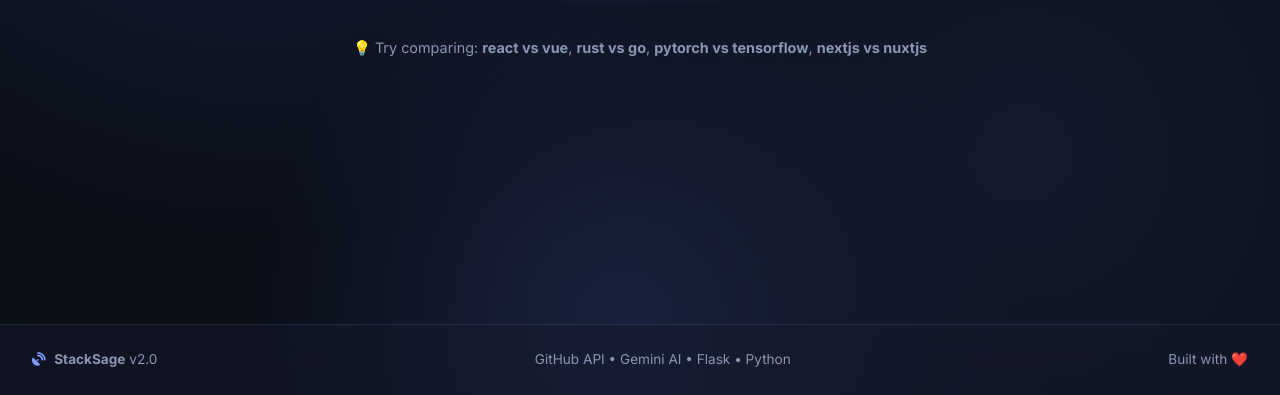
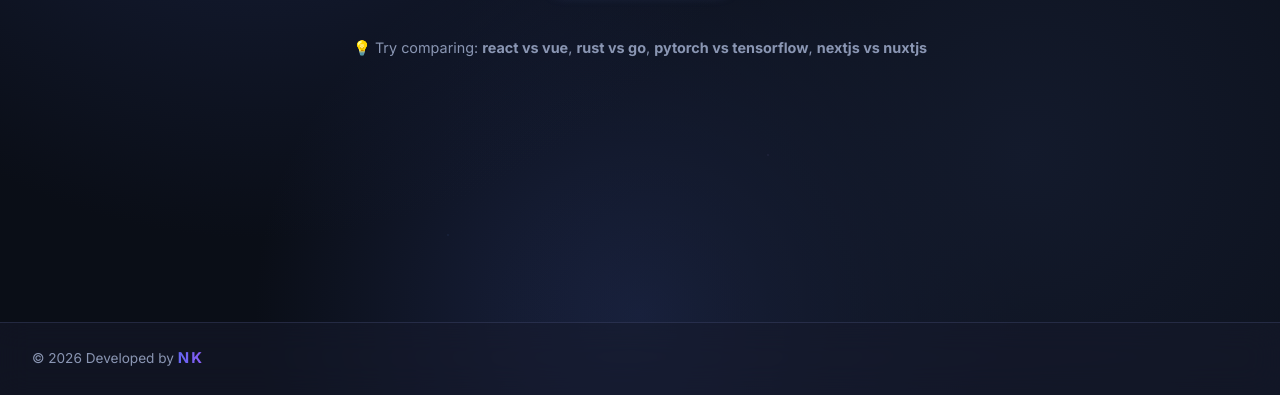
Before and after one commit to nakhkhottro-NK/stacksagebyNK, a Flask app: page /compare in a window 1280 px wide. Shown: the part 405-800 px from the top of the page. Run offline with Flask 3, Linux system fonts and the light colour scheme.

Commit message:
footer: © 2026 Developed by NK

```diff
--- a/templates/base.html
+++ b/templates/base.html
@@ -94,9 +94,7 @@
 <!-- ── FOOTER ── -->
 <footer>
   <div class="footer-inner">
-    <span><i class="fas fa-satellite-dish"></i> <strong>StackSage</strong> v2.0</span>
-    <span>GitHub API • Gemini AI • Flask • Python</span>
-    <span data-i18n="footer_dev">Developed by <strong style="background:linear-gradient(90deg,#6366f1,#8b5cf6);-webkit-background-clip:text;-webkit-text-fill-color:transparent;font-weight:700">NK</strong> 🚀</span>
+    <span>© 2026 Developed by <strong style="background:linear-gradient(90deg,#6366f1,#8b5cf6);-webkit-background-clip:text;-webkit-text-fill-color:transparent;font-weight:700;font-size:1.1em;letter-spacing:2px;">NK</strong></span>
   </div>
 </footer>
 
```
Also changed, not shown: 2 other files.
